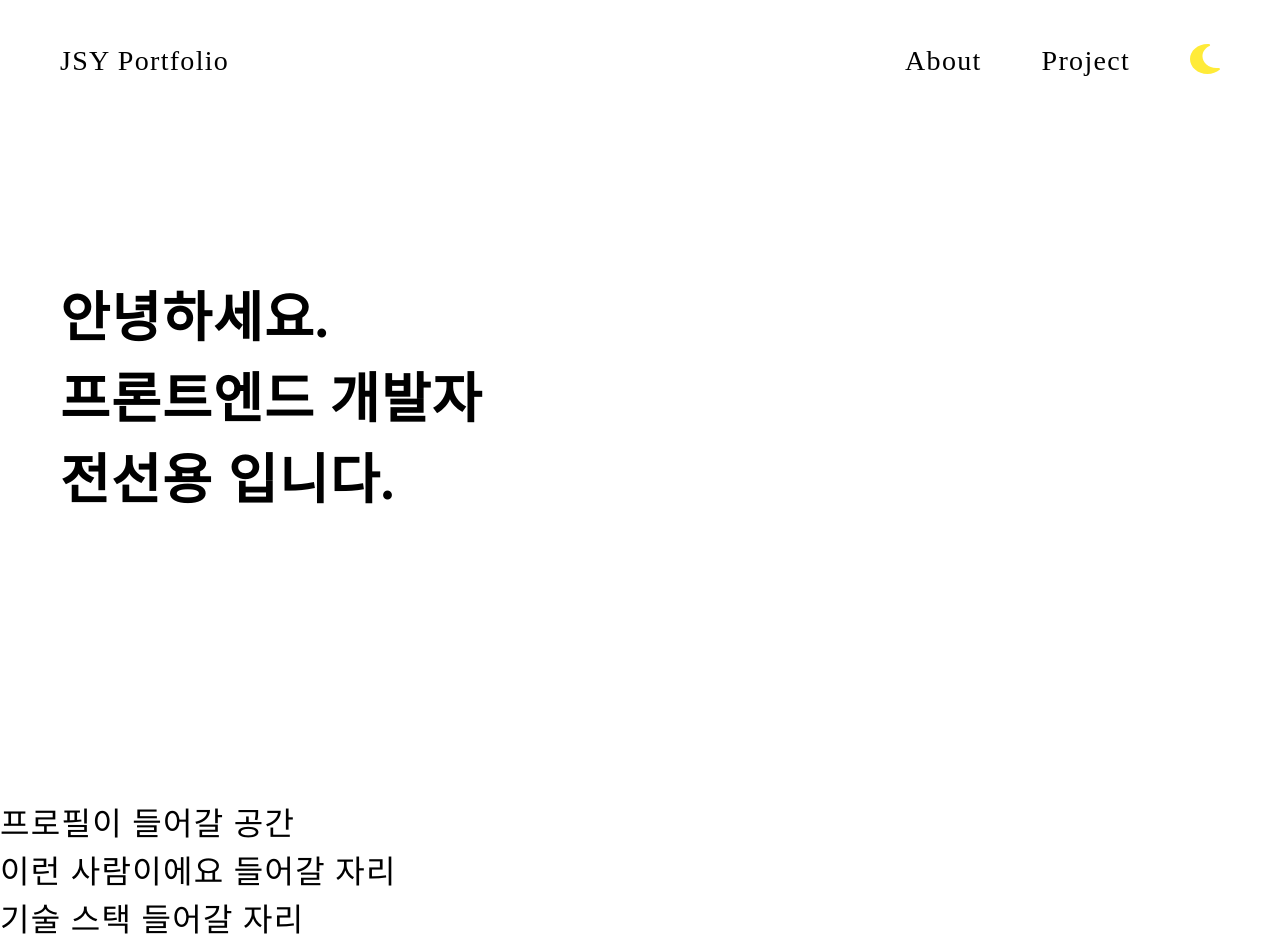
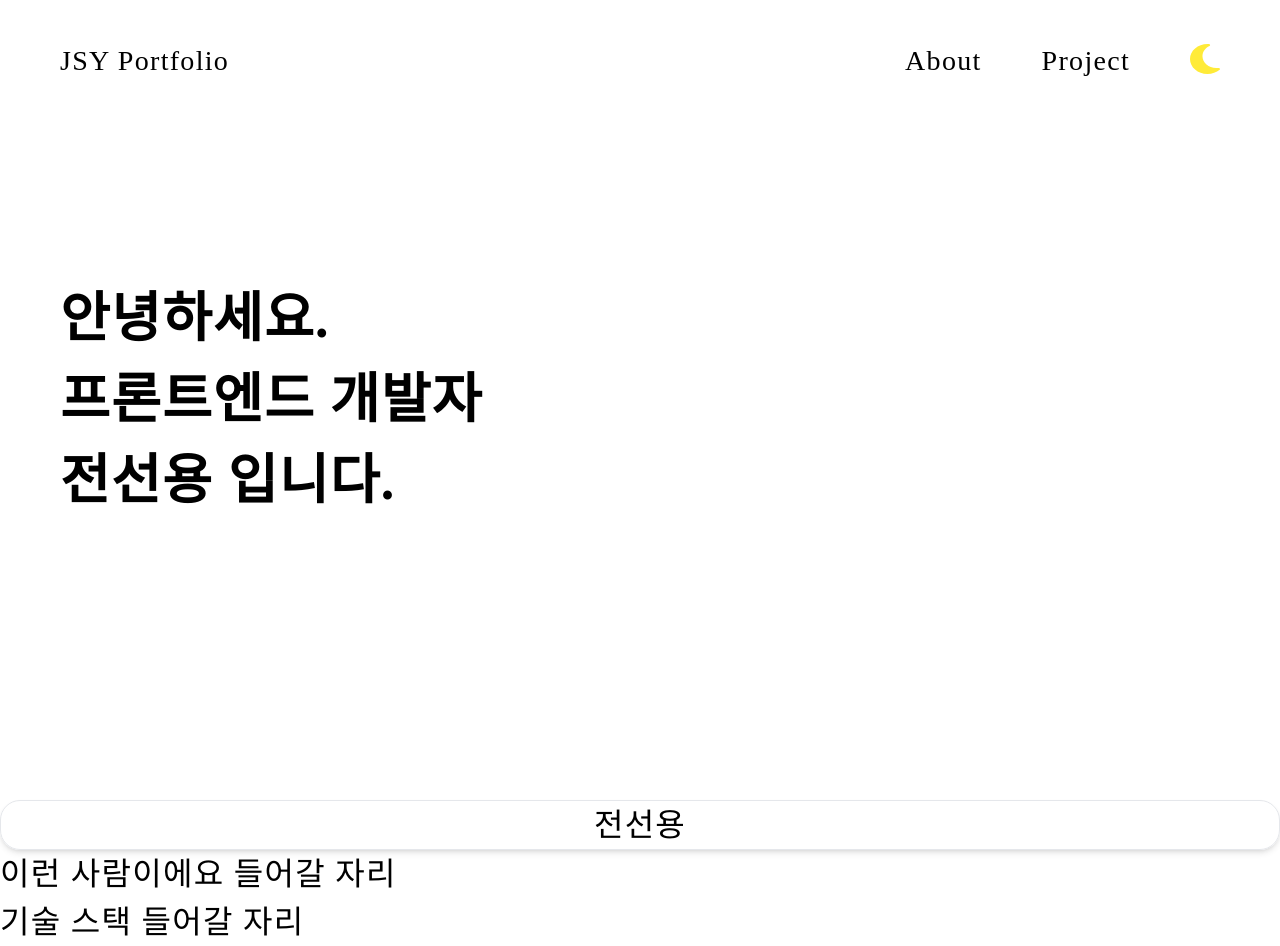
Before and after one commit to sy0725/portfolio, a Next.js app: page / in a window 1280 px wide. Built offline with nearby package versions, Linux system fonts and the light colour scheme; a web font is replaced by a local one.

Commit message:
🌈 테스트 중

```diff
--- a/src/components/About/Profile.tsx
+++ b/src/components/About/Profile.tsx
@@ -1,9 +1,13 @@
+import INFORMATION from '@/constants/INFORMATION'
 import React from 'react'
+import CardBox from '../Common/CardBox'
 
 function Profile() {
   return (
     <div>
-      프로필이 들어갈 공간
+      <CardBox>
+      {INFORMATION.name}
+      </CardBox>
     </div>
   )
 }
```
